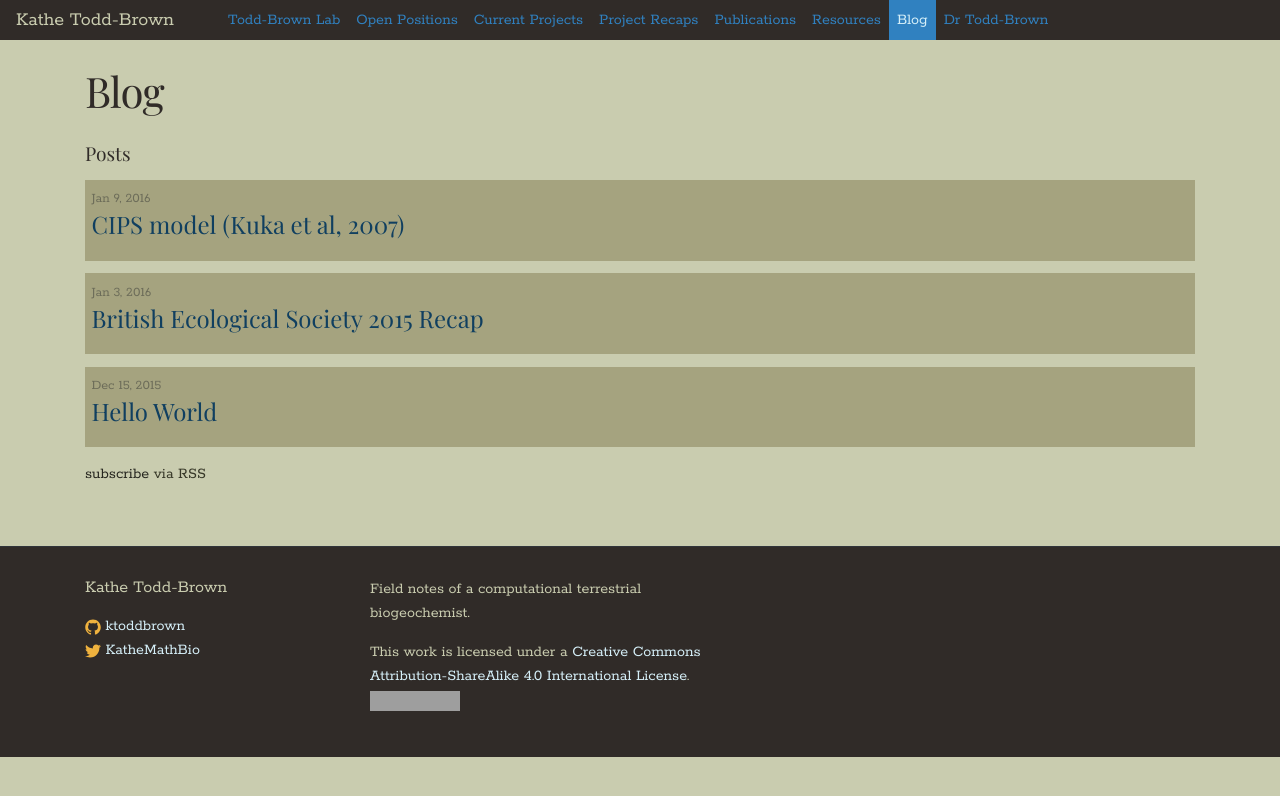
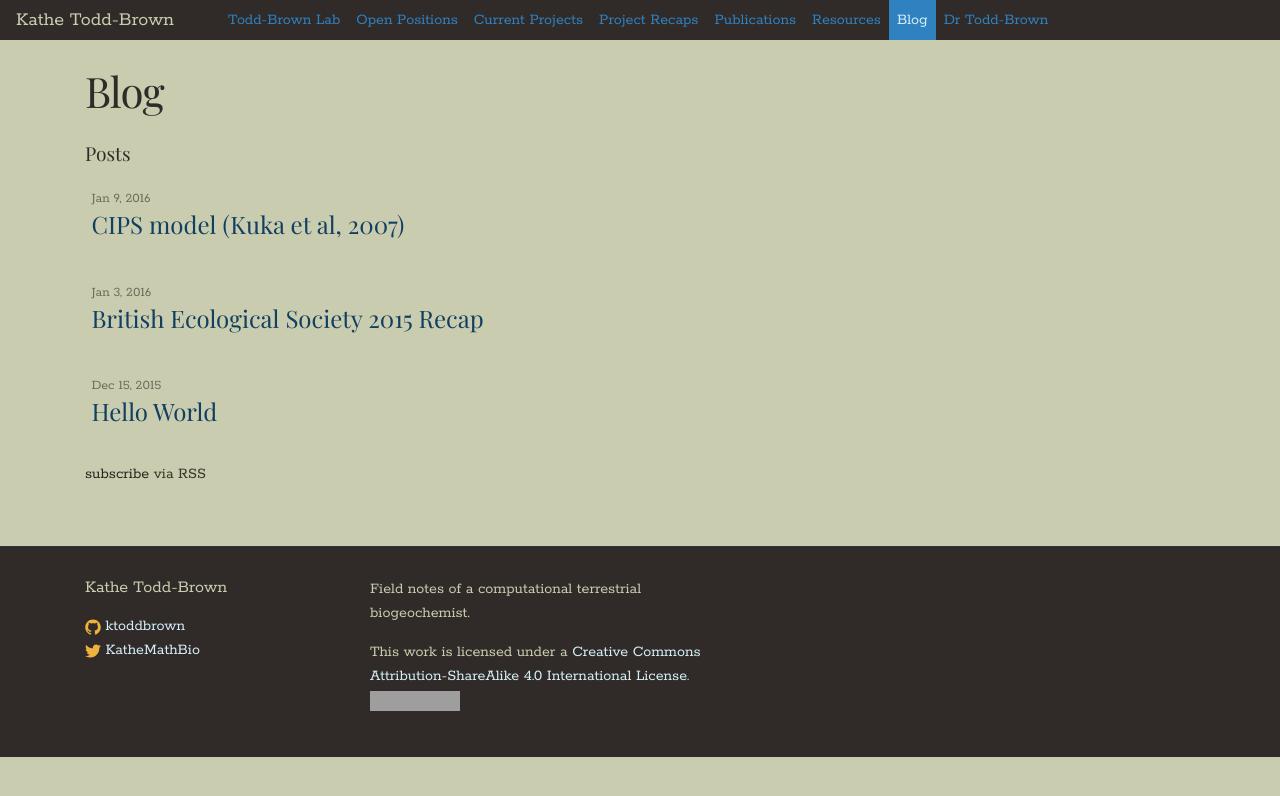
Before and after one commit to ktoddbrown/ktoddbrown.github.io, a Jekyll site: the page built from blog.markdown, in a window 1280 px wide. Shown: the top 796 px of the page. Built offline with Jekyll 4.4.1, drawn with Linux system fonts in a browser that asks for light colours; nearby versions of some CDN libraries; grey boxes are pictures that could not be loaded.

Commit message:
change background color on list

```diff
--- a/_sass/_custom.scss
+++ b/_sass/_custom.scss
@@ -76,7 +76,7 @@ header.nav {
     color: #302b28;
     margin-bottom: .8em;
     padding: .4em;
-    background-color: #a5a37f;
+    //background-color: #a5a37f;
     a {
       color: #103f60;
     }
```
Also changed, not shown: people.md (renamed from toddbrown_bio.markdown).
